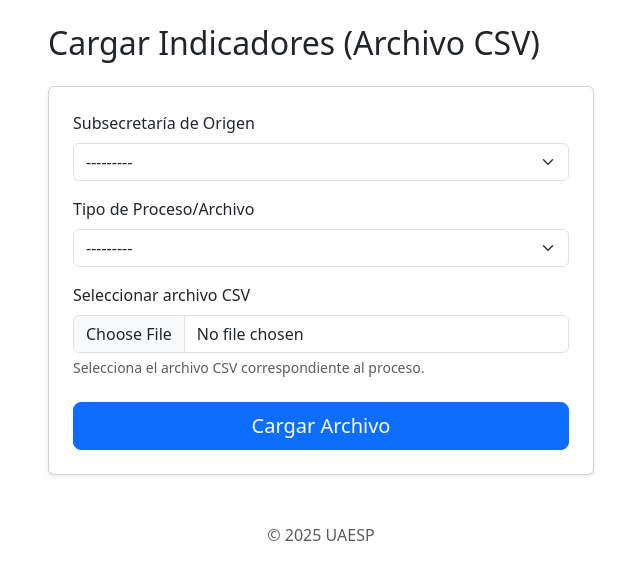
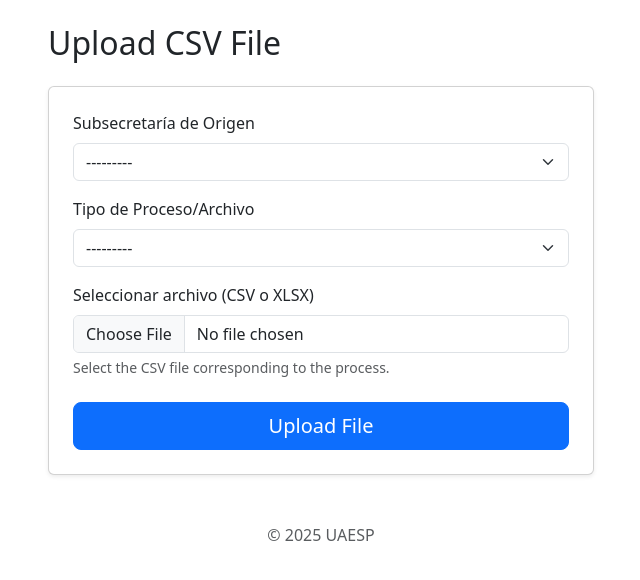
Before and after one commit to ojnadjarm/uaesp-sistema-informacion, a Django app: page /ingesta/cargar/ in a window 1280 px wide. Shown: the part 57-637 px from the top of the page, without its empty margins (319-959 px from the left). Run offline with Django 3.2, Linux system fonts and the light colour scheme.

Commit message:
Refactoring project

```diff
--- a/docker-compose.yml
+++ b/docker-compose.yml
@@ -52,7 +52,7 @@ services:
       - nifi_provenance_repository:/opt/nifi/nifi-current/provenance_repository
       - nifi_state:/opt/nifi/nifi-current/state
       - nifi_logs:/opt/nifi/nifi-current/logs
-      - ./nifi_drivers:/opt/nifi/nifi-current/drivers
+      - ./nifi_drivers:/opt/nifi/drivers
     environment:
       - NIFI_WEB_HTTPS_PORT=8443
       - NIFI_CLUSTER_IS_NODE=false
--- a/ingesta/forms.py
+++ b/ingesta/forms.py
@@ -10,6 +10,10 @@ PROCESO_DATA = {
              'disposicion_final_pesaje': {
                  'nombre': 'Disposición Final - Pesaje',
                  'cabeceras': CABECERAS_PESAJE,
+                 'file_type': 'xlsx',
+                 'file_start_row': 6,
+                 'file_start_col': 'B',
+                 'file_end_col': 'Z'
             },
         }
     },
@@ -42,7 +46,7 @@ class UploadFileForm(forms.Form):
         widget=forms.Select(attrs={'class': 'form-select mb-3'})
     )
     file = forms.FileField(
-        label='Seleccionar archivo CSV',
+        label='Seleccionar archivo (CSV o XLSX)',
         required=True,
-        widget=forms.FileInput(attrs={'class': 'form-control'})
+        widget=forms.FileInput(attrs={'class': 'form-control', 'accept': '.csv,.xlsx'})
     )
--- a/ingesta/templates/ingesta/base.html
+++ b/ingesta/templates/ingesta/base.html
@@ -3,13 +3,13 @@
 <head>
     <meta charset="utf-8">
     <meta name="viewport" content="width=device-width, initial-scale=1">
-    <title>{% block title %}Sistema de Ingesta UAESP{% endblock %}</title>
+    <title>{% block title %}{{ TEMPLATE_TITLE }}{% endblock %}</title>
     <link href="https://cdn.jsdelivr.net/npm/bootstrap@5.3.3/dist/css/bootstrap.min.css" rel="stylesheet" integrity="sha384-QWTKZyjpPEjISv5WaRU9OFeRpok6YctnYmDr5pNlyT2bRjXh0JMhjY6hW+ALEwIH" crossorigin="anonymous">
 </head>
 <body>
     <nav class="navbar navbar-expand-lg navbar-light bg-light mb-4 border-bottom">
     <div class="container">
-        <a class="navbar-brand" href="#">{% block navbar_brand %}UAESP Ingesta{% endblock %}</a>
+        <a class="navbar-brand" href="#">{% block navbar_brand %}{{ TEMPLATE_NAVBAR_BRAND }}{% endblock %}</a>
         <button class="navbar-toggler" type="button" data-bs-toggle="collapse" data-bs-target="#navbarNav" aria-controls="navbarNav" aria-expanded="false" aria-label="Toggle navigation">
         <span class="navbar-toggler-icon"></span>
         </button>
@@ -18,10 +18,10 @@
             {% if user.is_authenticated %}
             {# Solo muestra estos enlaces si el usuario está logueado #}
             <li class="nav-item">
-                <a class="nav-link {% if request.resolver_match.url_name == 'dashboard' %}active{% endif %}" href="{% url 'dashboard' %}">Dashboard</a>
+                <a class="nav-link {% if request.resolver_match.url_name == 'dashboard' %}active{% endif %}" href="{% url 'dashboard' %}">{{ TEMPLATE_DASHBOARD }}</a>
             </li>
             <li class="nav-item">
-                <a class="nav-link {% if request.resolver_match.url_name == 'upload_file' %}active{% endif %}" href="{% url 'upload_file' %}">Cargar Archivo</a>
+                <a class="nav-link {% if request.resolver_match.url_name == 'upload_file' %}active{% endif %}" href="{% url 'upload_file' %}">{{ TEMPLATE_UPLOAD_FILE }}</a>
             </li>
             {% endif %}
             {# Puedes añadir más enlaces públicos aquí si quieres #}
--- a/ingesta/templates/ingesta/upload_form.html
+++ b/ingesta/templates/ingesta/upload_form.html
@@ -1,11 +1,11 @@
 {% extends 'ingesta/base.html' %} {# Asume que base.html tiene Bootstrap #}
 
-{% block title %}Cargar Archivo CSV{% endblock %}
+{% block title %}{{ TEMPLATE_UPLOAD_TITLE }}{% endblock %}
 
 {% block content %}
     <div class="row justify-content-center">
         <div class="col-md-8 col-lg-6">
-            <h2 class="mb-4">Cargar Indicadores (Archivo CSV)</h2>
+            <h2 class="mb-4">{{ TEMPLATE_UPLOAD_TITLE }}</h2>
 
             <div class="card p-4 shadow-sm">
                 <form method="post" enctype="multipart/form-data">
@@ -39,11 +39,11 @@
                                 {% for error in form.file.errors %}<span>{{ error }}</span>{% endfor %}
                             </div>
                         {% endif %}
-                        <div id="fileHelp" class="form-text">Selecciona el archivo CSV correspondiente al proceso.</div>
+                        <div id="fileHelp" class="form-text">{{ TEMPLATE_FILE_HELP }}</div>
                     </div>
 
                     <div class="d-grid gap-2 mt-4">
-                        <button type="submit" class="btn btn-primary btn-lg">Cargar Archivo</button>
+                        <button type="submit" class="btn btn-primary btn-lg">{{ TEMPLATE_UPLOAD_BUTTON }}</button>
                     </div>
                 </form>
             </div> </div> </div> {% endblock %}
--- a/ingesta/views.py
+++ b/ingesta/views.py
@@ -10,6 +10,20 @@ from minio.error import S3Error
 from .forms import UploadFileForm
 from .validators import validar_estructura_csv
 from .models import RegistroCarga
+from .messages import (
+    FILE_EXTENSION_ERROR, MINIO_NOT_CONFIGURED, MINIO_UPLOAD_ERROR,
+    MINIO_BUCKET_CREATED, MINIO_UPLOAD_SUCCESS, DB_SAVE_ERROR,
+    DB_SAVE_SUCCESS, INVALID_FORM, DASHBOARD_ERROR, MINIO_INIT_SUCCESS,
+    MINIO_INIT_ERROR, DB_SAVE_PRINT, DB_LOAD_ERROR, PRINT_VALIDATING_FILE,
+    PRINT_VALIDATION_SUCCESS, PRINT_DB_ERROR, PRINT_MINIO_ERROR,
+    PRINT_GENERAL_ERROR, TEMPLATE_TITLE, TEMPLATE_NAVBAR_BRAND,
+    TEMPLATE_DASHBOARD, TEMPLATE_UPLOAD_FILE, TEMPLATE_LOAD_NEW_FILE,
+    TEMPLATE_NO_RECORDS, TEMPLATE_UPLOAD_TITLE, TEMPLATE_FILE_HELP,
+    TEMPLATE_UPLOAD_BUTTON, TEMPLATE_DASHBOARD_TITLE, TEMPLATE_DATE_TIME,
+    TEMPLATE_ORIGINAL_FILE, TEMPLATE_SUBSECRETARY, TEMPLATE_PROCESS_TYPE,
+    TEMPLATE_STATUS, TEMPLATE_MINIO_PATH, TEMPLATE_ERROR, TEMPLATE_NA,
+    TEMPLATE_DASH
+)
 
 # --- Configuración Cliente MinIO ---
 try:
@@ -25,9 +39,9 @@ try:
         secret_key=MINIO_SECRET_KEY,
         secure=MINIO_USE_HTTPS
     )
-    print("Cliente MinIO inicializado correctamente.")
+    print(MINIO_INIT_SUCCESS)
 except Exception as e:
-    print(f"ERROR CRÍTICO: No se pudo configurar el cliente MinIO. Verifica variables de entorno. Error: {e}")
+    print(MINIO_INIT_ERROR.format(error=e))
     minio_client = None
 
 # --- Vista para el Dashboard ---
@@ -36,21 +50,32 @@ def dashboard_view(request):
     """
     Muestra una lista de las últimas cargas de archivos registradas.
     """
-    # Obtiene los últimos 20 registros de carga, ordenados por fecha descendente
     try:
         ultimas_cargas = RegistroCarga.objects.all().order_by('-fecha_hora_carga')[:20]
     except Exception as e:
-        # Manejo básico de error si la tabla no existe o hay otro problema
-        print(f"Error al obtener registros de carga: {e}")
-        messages.error(request, "No se pudieron obtener los registros de carga.")
-        ultimas_cargas = [] # Envía una lista vacía a la plantilla
+        print(DB_LOAD_ERROR.format(error=e))
+        messages.error(request, DASHBOARD_ERROR)
+        ultimas_cargas = []
 
-    # Prepara el contexto para la plantilla
     context = {
         'cargas': ultimas_cargas,
-        'titulo_pagina': 'Dashboard de Cargas' # Ejemplo de otra variable de contexto
+        'titulo_pagina': TEMPLATE_DASHBOARD_TITLE,
+        'TEMPLATE_TITLE': TEMPLATE_TITLE,
+        'TEMPLATE_NAVBAR_BRAND': TEMPLATE_NAVBAR_BRAND,
+        'TEMPLATE_DASHBOARD': TEMPLATE_DASHBOARD,
+        'TEMPLATE_UPLOAD_FILE': TEMPLATE_UPLOAD_FILE,
+        'TEMPLATE_LOAD_NEW_FILE': TEMPLATE_LOAD_NEW_FILE,
+        'TEMPLATE_NO_RECORDS': TEMPLATE_NO_RECORDS,
+        'TEMPLATE_DATE_TIME': TEMPLATE_DATE_TIME,
+        'TEMPLATE_ORIGINAL_FILE': TEMPLATE_ORIGINAL_FILE,
+        'TEMPLATE_SUBSECRETARY': TEMPLATE_SUBSECRETARY,
+        'TEMPLATE_PROCESS_TYPE': TEMPLATE_PROCESS_TYPE,
+        'TEMPLATE_STATUS': TEMPLATE_STATUS,
+        'TEMPLATE_MINIO_PATH': TEMPLATE_MINIO_PATH,
+        'TEMPLATE_ERROR': TEMPLATE_ERROR,
+        'TEMPLATE_NA': TEMPLATE_NA,
+        'TEMPLATE_DASH': TEMPLATE_DASH
     }
-    # Renderiza la plantilla HTML del dashboard
     return render(request, 'ingesta/dashboard.html', context)
 
 # --- Vista Principal de Carga ---
@@ -63,37 +88,67 @@ def upload_file_view(request):
             tipo_proceso_seleccionado = form.cleaned_data['tipo_proceso']
 
             # Validación básica de extensión
-            if not uploaded_file.name.lower().endswith('.csv'):
-                messages.error(request, 'Error: El archivo debe tener extensión .csv')
-                return render(request, 'ingesta/upload_form.html', {'form': form})
+            if not (uploaded_file.name.lower().endswith('.csv') or uploaded_file.name.lower().endswith('.xlsx')):
+                messages.error(request, FILE_EXTENSION_ERROR)
+                return render(request, 'ingesta/upload_form.html', {
+                    'form': form,
+                    'TEMPLATE_TITLE': TEMPLATE_TITLE,
+                    'TEMPLATE_NAVBAR_BRAND': TEMPLATE_NAVBAR_BRAND,
+                    'TEMPLATE_DASHBOARD': TEMPLATE_DASHBOARD,
+                    'TEMPLATE_UPLOAD_FILE': TEMPLATE_UPLOAD_FILE,
+                    'TEMPLATE_UPLOAD_TITLE': TEMPLATE_UPLOAD_TITLE,
+                    'TEMPLATE_FILE_HELP': TEMPLATE_FILE_HELP,
+                    'TEMPLATE_UPLOAD_BUTTON': TEMPLATE_UPLOAD_BUTTON
+                })
 
             # Validación de estructura específica usando la función importada
-            print(f"Validando archivo '{uploaded_file.name}' para el proceso: {tipo_proceso_seleccionado}")
+            print(PRINT_VALIDATING_FILE.format(
+                filename=uploaded_file.name,
+                process_type=tipo_proceso_seleccionado
+            ))
             es_valido, error_validacion = validar_estructura_csv(uploaded_file, subsecretaria_origen, tipo_proceso_seleccionado)
 
             if not es_valido:
-                messages.error(request, f"Error de formato en '{uploaded_file.name}': {error_validacion}")
-                return render(request, 'ingesta/upload_form.html', {'form': form})
+                messages.error(request, error_validacion)
+                return render(request, 'ingesta/upload_form.html', {
+                    'form': form,
+                    'TEMPLATE_TITLE': TEMPLATE_TITLE,
+                    'TEMPLATE_NAVBAR_BRAND': TEMPLATE_NAVBAR_BRAND,
+                    'TEMPLATE_DASHBOARD': TEMPLATE_DASHBOARD,
+                    'TEMPLATE_UPLOAD_FILE': TEMPLATE_UPLOAD_FILE,
+                    'TEMPLATE_UPLOAD_TITLE': TEMPLATE_UPLOAD_TITLE,
+                    'TEMPLATE_FILE_HELP': TEMPLATE_FILE_HELP,
+                    'TEMPLATE_UPLOAD_BUTTON': TEMPLATE_UPLOAD_BUTTON
+                })
 
             # Si la validación es correcta, proceder
-            print(f"Archivo validado correctamente. Procediendo a subir al servidor.")
+            print(PRINT_VALIDATION_SUCCESS)
             if not minio_client:
-                 messages.error(request, 'Error: Servicio MinIO no configurado.')
-                 return render(request, 'ingesta/upload_form.html', {'form': form})
+                messages.error(request, MINIO_NOT_CONFIGURED)
+                return render(request, 'ingesta/upload_form.html', {
+                    'form': form,
+                    'TEMPLATE_TITLE': TEMPLATE_TITLE,
+                    'TEMPLATE_NAVBAR_BRAND': TEMPLATE_NAVBAR_BRAND,
+                    'TEMPLATE_DASHBOARD': TEMPLATE_DASHBOARD,
+                    'TEMPLATE_UPLOAD_FILE': TEMPLATE_UPLOAD_FILE,
+                    'TEMPLATE_UPLOAD_TITLE': TEMPLATE_UPLOAD_TITLE,
+                    'TEMPLATE_FILE_HELP': TEMPLATE_FILE_HELP,
+                    'TEMPLATE_UPLOAD_BUTTON': TEMPLATE_UPLOAD_BUTTON
+                })
 
             # Definir nombre del objeto en MinIO
             original_filename = uploaded_file.name
             timestamp_folder = datetime.now().strftime('%Y/%m/%d')
             unique_id = uuid.uuid4()
-            object_name = f"{subsecretaria_origen}/{tipo_proceso_seleccionado}/{timestamp_folder}/{original_filename.replace('.csv', '')}_{unique_id}.csv"
+            object_name = f"{subsecretaria_origen}/{tipo_proceso_seleccionado}/{timestamp_folder}/{original_filename.replace('.csv', '').replace('.xlsx', '')}_{unique_id}{'.csv' if original_filename.lower().endswith('.csv') else '.xlsx'}"
 
             # Subir a MinIO y luego guardar en BD
             try:
-                # Asegurar que el bucket exista (opcional pero recomendado)
+                # Asegurar que el bucket exista
                 found = minio_client.bucket_exists(MINIO_BUCKET)
                 if not found:
                     minio_client.make_bucket(MINIO_BUCKET)
-                    print(f"Bucket '{MINIO_BUCKET}' creado en MinIO.")
+                    print(MINIO_BUCKET_CREATED.format(bucket=MINIO_BUCKET))
 
                 # Volver al inicio del archivo antes de subir
                 uploaded_file.seek(0)
@@ -104,51 +159,56 @@ def upload_file_view(request):
                     object_name=object_name,
                     data=uploaded_file,
                     length=uploaded_file.size,
-                    content_type='text/csv' # Forzar tipo correcto
+                    content_type='text/csv' if original_filename.lower().endswith('.csv') else 'application/vnd.openxmlformats-officedocument.spreadsheetml.sheet'
                 )
-                print(f"Archivo subido exitosamente a MinIO como {object_name}")
+                print(MINIO_UPLOAD_SUCCESS.format(object_name=object_name))
 
                 # Si la subida a MinIO fue exitosa, intentar guardar en BD
                 try:
                     registro = RegistroCarga(
                         nombre_archivo_original=original_filename,
                         path_minio=object_name,
-                        estado='EN_MINIO', # Estado actualizado
-                        tipo_proceso=tipo_proceso_seleccionado, # Guardamos el tipo
-                        subsecretaria_origen = subsecretaria_origen, # Guardamos la subsecretaria
+                        estado='EN_MINIO',
+                        tipo_proceso=tipo_proceso_seleccionado,
+                        subsecretaria_origen=subsecretaria_origen,
                     )
                     registro.save()
-                    print(f"Registro de carga guardado en BD (ID: {registro.id})")
-                    # Mensaje final de éxito solo si todo funcionó
-                    messages.success(request, f'Archivo "{original_filename}" (Tipo: {tipo_proceso_seleccionado}) validado y subido correctamente.')
+                    print(DB_SAVE_PRINT.format(id=registro.id))
+                    messages.success(request, DB_SAVE_SUCCESS.format(
+                        filename=original_filename,
+                        process_type=tipo_proceso_seleccionado
+                    ))
 
                 except Exception as db_error:
-                    # Error SÓLO al guardar en BD (ya subió a MinIO)
-                    print(f"ERROR al guardar en BD después de subir a MinIO: {db_error}")
-                    messages.error(request, f"Error CRÍTICO: El archivo '{original_filename}' se subió al almacenamiento, pero falló el registro en la base de datos. Contacta al administrador. Error: {db_error}")
-                    # Considerar qué hacer aquí. ¿Dejar el archivo en MinIO? ¿Intentar borrarlo?
-                    # Por ahora, informamos el error grave. No redirigimos.
+                    print(PRINT_DB_ERROR.format(error=db_error))
+                    messages.error(request, DB_SAVE_ERROR.format(
+                        filename=original_filename,
+                        error=str(db_error)
+                    ))
 
             except S3Error as minio_error:
-                # Error durante la subida a MinIO
-                print(f"Error de MinIO/S3 al subir archivo: {minio_error}")
-                messages.error(request, f"Error al subir archivo al almacenamiento: {minio_error}")
+                print(PRINT_MINIO_ERROR.format(error=minio_error))
+                messages.error(request, MINIO_UPLOAD_ERROR.format(error=str(minio_error)))
             except Exception as general_error:
-                # Otro error inesperado
-                print(f"Error inesperado durante la subida/guardado: {general_error}")
-                messages.error(request, f"Error inesperado al procesar el archivo: {general_error}")
+                print(PRINT_GENERAL_ERROR.format(error=general_error))
+                messages.error(request, str(general_error))
 
-            # Redirigir SOLO si todo el bloque try/except anidado fue exitoso
-            # Si hubo error de BD, no se llega aquí. Si hubo error de MinIO, tampoco.
-            if 'registro' in locals() and registro.pk: # Verifica si se creó el registro
-                 return redirect('upload_file')
-            # Si no se guardó en BD (por el error específico de BD), no redirige
+            if 'registro' in locals() and registro.pk:
+                return redirect('upload_file')
 
-        else: # Formulario no válido (campos faltantes, etc.)
-             messages.error(request, 'Formulario inválido. Revisa los campos.')
+        else:
+            messages.error(request, INVALID_FORM)
 
-    else: # Petición GET
+    else:
         form = UploadFileForm()
 
-    # Renderizar la plantilla en caso de GET o si hubo errores que no redirigieron
-    return render(request, 'ingesta/upload_form.html', {'form': form})
+    return render(request, 'ingesta/upload_form.html', {
+        'form': form,
+        'TEMPLATE_TITLE': TEMPLATE_TITLE,
+        'TEMPLATE_NAVBAR_BRAND': TEMPLATE_NAVBAR_BRAND,
+        'TEMPLATE_DASHBOARD': TEMPLATE_DASHBOARD,
+        'TEMPLATE_UPLOAD_FILE': TEMPLATE_UPLOAD_FILE,
+        'TEMPLATE_UPLOAD_TITLE': TEMPLATE_UPLOAD_TITLE,
+        'TEMPLATE_FILE_HELP': TEMPLATE_FILE_HELP,
+        'TEMPLATE_UPLOAD_BUTTON': TEMPLATE_UPLOAD_BUTTON
+    })
--- a/requirements.txt
+++ b/requirements.txt
@@ -4,3 +4,4 @@ psycopg2-binary # Driver para conectar con PostgreSQL
 python-dotenv # Para leer variables del archivo .env en settings.py (opcional pero útil)
 minio # Cliente para MinIO
 pandas
+openpyxl # Para leer archivos Excel
```
Also changed, not shown: config/settings.py (+16 -3 lines), ingesta/cabeceras.py (+6 -6 lines), ingesta/messages.py (added, +61 -0 lines), ingesta/models.py (+55 -0 lines), ingesta/templates/ingesta/dashboard.html (+16 -13 lines), ingesta/validators.py (+62 -18 lines), db.sqlite3 (deleted), ingesta/migrations/0003_disposicionfinal.py (added), ingesta/migrations/0004_alter_disposicionfinal_options_and_more.py (added), 2 other files.
